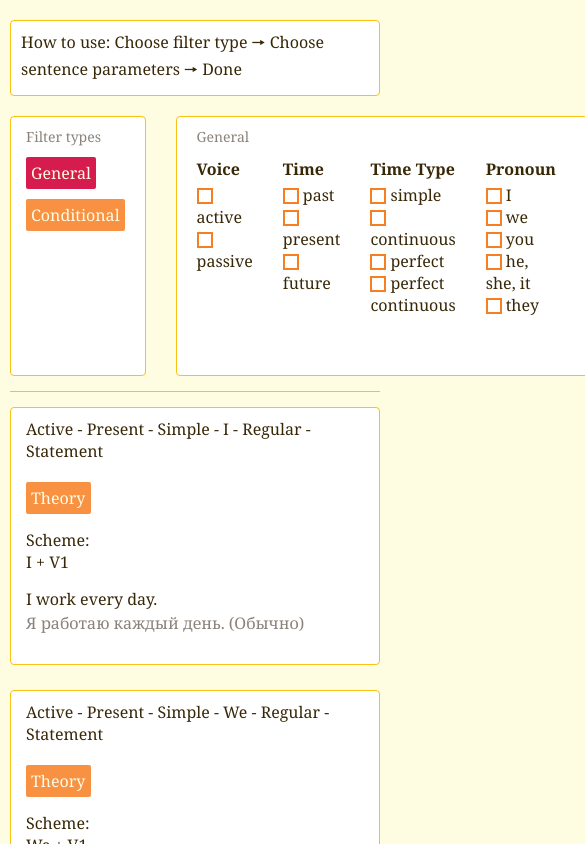
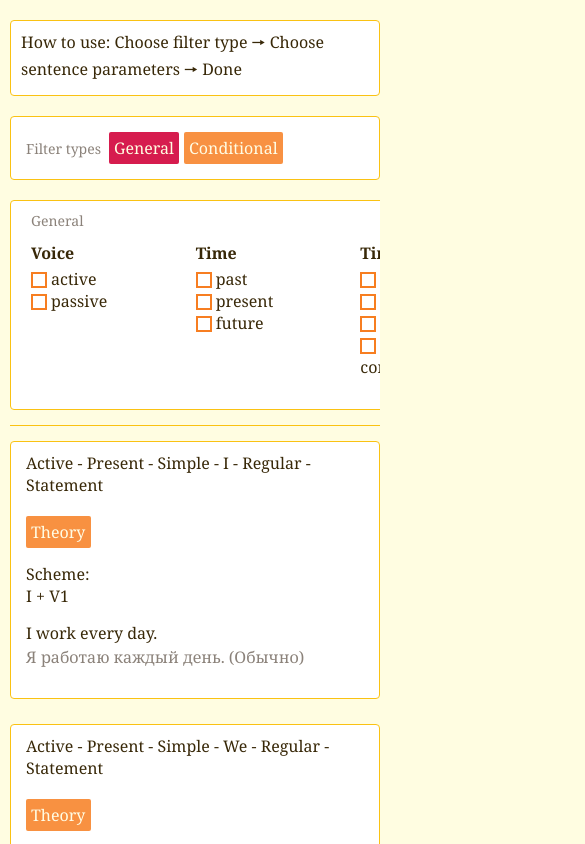
Before and after one commit to VanillaTank/sentence-builder, an Angular app: page / in a window 390 px wide. Shown: the top 844 px of the page, 585 px wide, since content can reach past the window. Built offline with nearby package versions, Linux system fonts and the light colour scheme.

Commit message:
add some adaptive styles

```diff
--- a/src/app/app.component.css
+++ b/src/app/app.component.css
@@ -53,3 +53,18 @@
   margin-bottom: 6px;
   font-size: 14px;
 }
+
+@media (max-width: 1200px) {
+  .filters-section {
+    display: block;
+  }
+  .filters-list {
+    max-width: 100%;
+    margin-bottom: 20px;
+    margin-right: 0;
+  }
+  .filter-list-title {
+    display: inline-block;
+    margin-right: 8px;
+  }
+}
--- a/src/app/cards-data/PAST_CONTINUOUS.ts
+++ b/src/app/cards-data/PAST_CONTINUOUS.ts
@@ -189,7 +189,7 @@ export const PAST_CONTINUOUS: Card[] = [
       time: 'past',
       timeType: 'continuous',
       pronoun: 'I',
-      verb: 'regular',
+      verb: 'irregular',
       sentenceType: 'statement',
     }
   },
@@ -206,7 +206,7 @@ export const PAST_CONTINUOUS: Card[] = [
       time: 'past',
       timeType: 'continuous',
       pronoun: 'we',
-      verb: 'regular',
+      verb: 'irregular',
       sentenceType: 'statement',
     }
   },
@@ -223,7 +223,7 @@ export const PAST_CONTINUOUS: Card[] = [
       time: 'past',
       timeType: 'continuous',
       pronoun: 'you',
-      verb: 'regular',
+      verb: 'irregular',
       sentenceType: 'statement',
     }
   },
@@ -240,7 +240,7 @@ export const PAST_CONTINUOUS: Card[] = [
       time: 'past',
       timeType: 'continuous',
       pronoun: 'he, she, it',
-      verb: 'regular',
+      verb: 'irregular',
       sentenceType: 'statement',
     }
   },
@@ -257,7 +257,7 @@ export const PAST_CONTINUOUS: Card[] = [
       time: 'past',
       timeType: 'continuous',
       pronoun: 'they',
-      verb: 'regular',
+      verb: 'irregular',
       sentenceType: 'statement',
     }
   },
@@ -276,7 +276,7 @@ export const PAST_CONTINUOUS: Card[] = [
       time: 'past',
       timeType: 'continuous',
       pronoun: 'I',
-      verb: 'regular',
+      verb: 'irregular',
       sentenceType: 'negation',
     }
   },
@@ -293,7 +293,7 @@ export const PAST_CONTINUOUS: Card[] = [
       time: 'past',
       timeType: 'continuous',
       pronoun: 'we',
-      verb: 'regular',
+      verb: 'irregular',
       sentenceType: 'negation',
     }
   },
@@ -310,7 +310,7 @@ export const PAST_CONTINUOUS: Card[] = [
       time: 'past',
       timeType: 'continuous',
       pronoun: 'you',
-      verb: 'regular',
+      verb: 'irregular',
       sentenceType: 'negation',
     }
   },
@@ -327,7 +327,7 @@ export const PAST_CONTINUOUS: Card[] = [
       time: 'past',
       timeType: 'continuous',
       pronoun: 'he, she, it',
-      verb: 'regular',
+      verb: 'irregular',
       sentenceType: 'negation',
     }
   },
@@ -344,7 +344,7 @@ export const PAST_CONTINUOUS: Card[] = [
       time: 'past',
       timeType: 'continuous',
       pronoun: 'they',
-      verb: 'regular',
+      verb: 'irregular',
       sentenceType: 'negation',
     }
   },
--- a/src/app/cards-part/cards-part.component.css
+++ b/src/app/cards-part/cards-part.component.css
@@ -65,3 +65,40 @@
   color: #8b827a;
   margin-bottom: 15px;
 }
+
+
+@media (max-width: 1160px) {
+  .card-list {
+    width: 530px;
+  }
+
+}
+
+
+@media (max-width: 1100px) {
+  .card-list {
+    width: 500px;
+  }
+}
+
+@media (max-width: 1040px) {
+  .card-list {
+    width: 460px;
+  }
+}
+
+@media (max-width: 960px) {
+  .card-list {
+    width: 420px;
+  }
+}
+
+@media (max-width: 880px) {
+  .card-container{
+    display: block;
+  }
+  .card-list {
+    width: 100%;
+  }
+
+}
--- a/src/app/cards-part/cards-part.component.ts
+++ b/src/app/cards-part/cards-part.component.ts
@@ -13,7 +13,7 @@ export class CardsPartComponent implements OnDestroy {
   private destroy$: Subject<void> = new Subject<void>();
 
   //@ts-ignore
-  selectedCards: Card[] | [] | undefined;
+  selectedCards: Card[] | [] | undefined | void;
   activeFilterName: string = FilterListNames.general;
 
   constructor(private cardsService: CardsService,
--- a/src/app/cards-service.service.ts
+++ b/src/app/cards-service.service.ts
@@ -9,12 +9,13 @@ import { CONDITIONAL_CARDS } from './cards-data/CONDITION';
 import { GeneralSearchValues, ConditionSearchValues, FilterListNames } from './filters/interfaces'
 import { BehaviorSubject } from "rxjs";
 import { scan } from 'rxjs/operators';
+import {CONDITION_SEARCH_ITEMS, GENERAL_SEARCH_ITEMS} from './filters-data/SEARCH_ITEMS'
 
 
 interface MainFilter {
   activeFilterName: string;
   activeCards: Card[];
-  selectedCards:  Card[] | [] ;
+  selectedCards: Card[] | [] | void;
 }
 
 @Injectable({
@@ -36,7 +37,8 @@ export class CardsService {
     activeCards: this.GENERAL_CARDS,
     selectedCards: this.GENERAL_CARDS
   }
-
+  query: GeneralSearchValues | ConditionSearchValues | undefined;
+  prevFilter: string = FilterListNames.general;
   filter = new BehaviorSubject<MainFilter>(this.initFilter);
   savedFilterValue: any;
   example: any = this.filter.pipe(
@@ -52,6 +54,13 @@ export class CardsService {
   }
 
   updateActiveFilter(chosenFilter: string): void {
+console.log(chosenFilter);
+
+    if (this.query) {
+      this.saveToLocalStorage(this.prevFilter, this.query);
+      this.query = undefined;
+    }
+
     switch (chosenFilter) {
       case this.filterListNames.general:
         this.filter.next({
@@ -59,7 +68,9 @@ export class CardsService {
           activeCards: this.GENERAL_CARDS,
           selectedCards: this.GENERAL_CARDS
         })
+        this.prevFilter = this.filterListNames.general;
         break;
+
 
       case this.filterListNames.conditional:
         this.filter.next({
@@ -67,18 +78,57 @@ export class CardsService {
           activeCards: this.CONDITIONAL_CARDS,
           selectedCards: this.CONDITIONAL_CARDS
         })
+        this.prevFilter = this.filterListNames.conditional;
         break;
       //ADD NEW FILTER DATA HERE
+
+
       default:
         console.log('Был отправлен неверный chosenFilter в метод updateActiveFilter()');
         break;
     }
+
     this.example = this.filter.pipe(
       scan((acc, curr) => Object.assign({}, acc, curr), {})
     );
+
+    if (this.getLocalStorage(chosenFilter)) {
+      //@ts-ignore
+      this.updateSelectedCards(JSON.parse(this.getLocalStorage(chosenFilter)))
+    } else {
+      let actviveFilterItem;
+      if(chosenFilter === this.filterListNames.general) {
+        actviveFilterItem = GENERAL_SEARCH_ITEMS;
+      }
+
+      if(chosenFilter === this.filterListNames.conditional) {
+        actviveFilterItem = CONDITION_SEARCH_ITEMS;
+      }
+
+      actviveFilterItem?.map(item => {
+        item.values.map(it => it.checked = false)
+      })
+    }
+  }
+
+  getLocalStorage(filterType: string): boolean | string | null {
+    if (!localStorage.getItem(`sentense-builder: ${filterType}`)) { return false }
+    return localStorage.getItem(`sentense-builder: ${filterType}`)
+  }
+
+  saveToLocalStorage(filterType: string, data: any): void {
+    localStorage.setItem(`sentense-builder: ${filterType}`, JSON.stringify(data));
+  }
+
+  clearStorage():void {
+    for(let f in this.filterListNames) {
+      // @ts-ignorets
+      localStorage.removeItem(`sentense-builder: ${this.filterListNames[f]}`);
+    }
   }
 
   updateSelectedCards(query: GeneralSearchValues | ConditionSearchValues): void {
+    this.query = query;
     this.savedFilterValue.selectedCards = this.savedFilterValue.activeCards?.filter((card: Card) => {
       for (let q in query) {
         if (query[q].length > 0 && !query[q].includes(card.type[q])) {
@@ -90,4 +140,5 @@ export class CardsService {
     this.filter.next(this.savedFilterValue)
   }
 
+
 }
--- a/src/app/filters/filters.component.css
+++ b/src/app/filters/filters.component.css
@@ -45,7 +45,7 @@
   width: 100%;
 }
 
-.filter-section + .filter-section {
+.filter-section+.filter-section {
   margin-left: 30px;
 }
 
@@ -105,3 +105,36 @@ input[type=checkbox]:checked::after {
   visibility: visible;
   cursor: pointer;
 }
+
+@media (max-width: 1200px) {
+  .ext-filter-wraper {
+    max-width: 100%;
+    width: 100%;
+    overflow: auto;
+    scrollbar-color: #fc8326, #f3efd4;
+    scrollbar-width: thin;
+  }
+
+  .filter {
+    min-width: 1000px;
+  }
+
+
+  .ext-filter-wraper::-webkit-scrollbar {
+    width: 13px;
+    height: 13px;
+    cursor: pointer;
+  }
+
+  .ext-filter-wraper::-webkit-scrollbar-track {
+    box-shadow: 5px 5px 5px -5px rgba(34, 60, 80, 0.2) inset;
+    background-color: #f3efd4;
+    border-radius: 12px;
+  }
+
+  .ext-filter-wraper::-webkit-scrollbar-thumb {
+    border-radius: 12px;
+    background: linear-gradient(180deg, #f59449, #df3663);
+  }
+
+}
--- a/src/app/filters/filters.component.html
+++ b/src/app/filters/filters.component.html
@@ -1,11 +1,7 @@
-<div class="filter"
-  [class.general]="activeFilterName === 'Generals'"
->
+<div class="ext-filter-wraper">
+  <div class="filter" [class.general]="activeFilterName === 'Generals'">
     <h3 class="common-filter-title">{{activeFilterName}}</h3>
-  <button
-    class="filter-clear-btn"
-    (click)="onClearBtnClick(getActiveFilterItem(), activeFilterName )"
-  >Clear</button>
+    <button class="filter-clear-btn" (click)="onClearBtnClick(getActiveFilterItem(), activeFilterName )">Clear</button>
 
     <div class="filter-inner">
 
@@ -21,3 +17,4 @@
     </div>
 
   </div>
+</div>
--- a/src/app/filters/filters.component.ts
+++ b/src/app/filters/filters.component.ts
@@ -57,6 +57,10 @@ export class FiltersComponent implements OnDestroy {
     this.destroy$.complete();
   }
 
+  ngOnInit() {
+    this.cardsService.clearStorage();
+  }
+
   changeActiveSearchValue(currentFilter: string | undefined): void {
     switch (currentFilter) {
       case this.filterListNames.general:
```
Also changed, not shown: 1 other file (tests, documents, lock files or other folders). Lines whose indentation alone changed are shown as unchanged.
